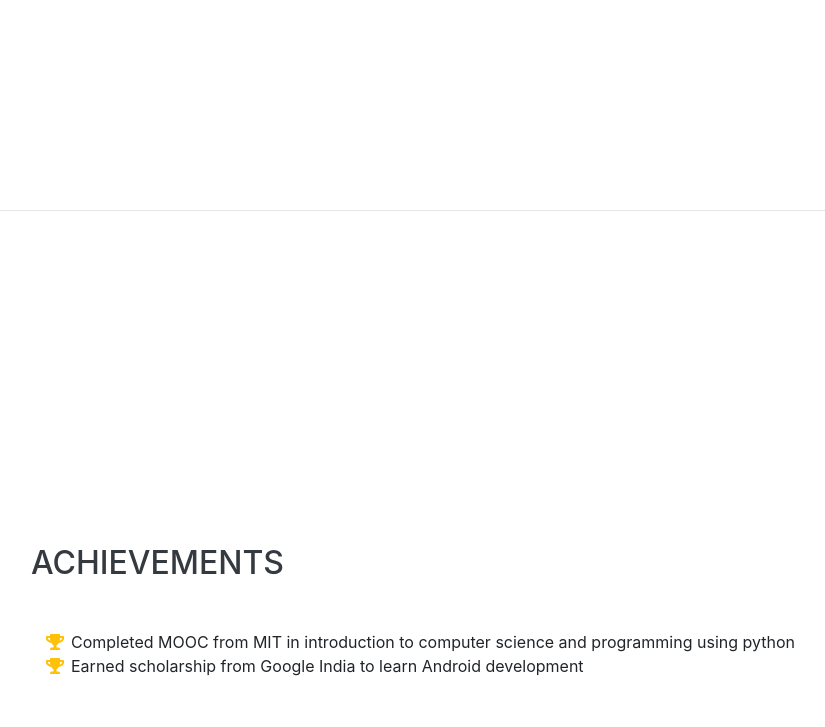
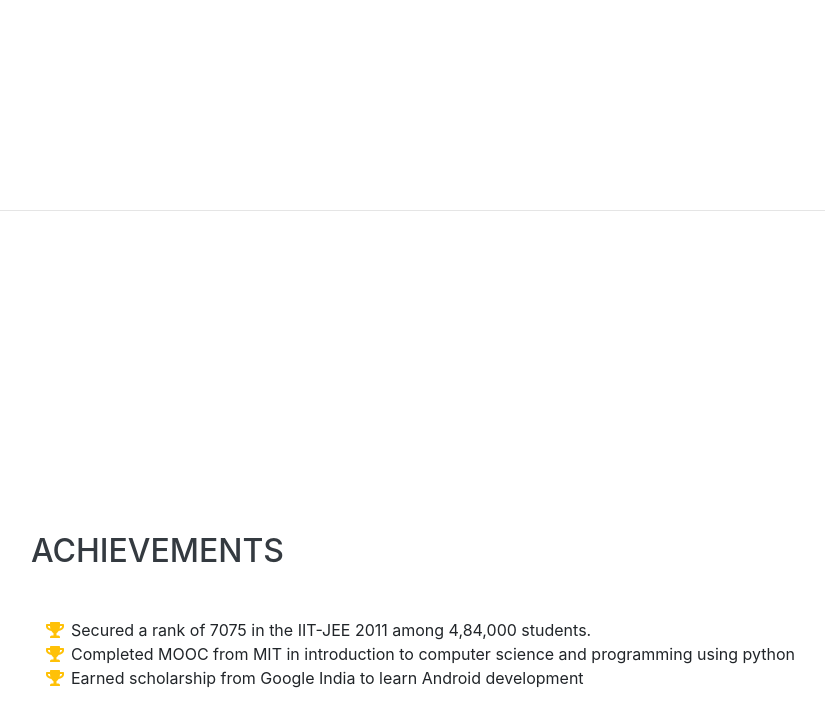
Before and after one commit to thejasaireddy/thejakunuthuru.github.io, a website with bundled scripts: page index.html in a window 1280 px wide. Shown: the part 3200-3927 px from the top of the page, without its empty margins (289-1114 px from the left). Built offline with nearby package versions, Linux system fonts and the light colour scheme; a web font is replaced by a local one.

Commit message:
Reverting to ccdff4fc5004d7d35beb121352a97b060f916b95

```diff
--- a/index.html
+++ b/index.html
@@ -214,6 +214,9 @@
         <ul class="fa-ul mb-0">
           <li>
             <i class="fa-li fa fa-trophy text-warning"></i>
+            Secured a rank of 7075 in the IIT-JEE 2011 among 4,84,000 students.</li>
+          <li>
+            <i class="fa-li fa fa-trophy text-warning"></i>
             Completed MOOC from MIT in introduction to computer science and programming using python</li>
           <li>
             <i class="fa-li fa fa-trophy text-warning"></i>
```
Also changed, not shown: 1 other file.
